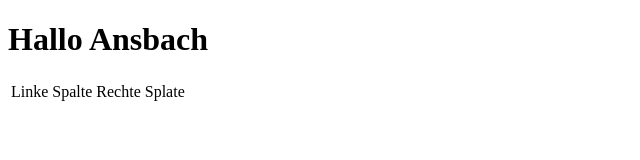
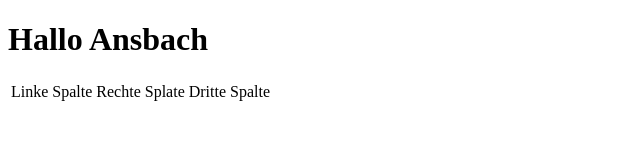
Before and after one commit to EquanimousRL/explain_git, a plain HTML site: page index.html in a window 1280 px wide. Shown: the whole page, without its empty margins (0-640 px from the left). Drawn offline with Linux system fonts and the light colour scheme.

Commit message:
adds column

```diff
--- a/index.html
+++ b/index.html
@@ -9,6 +9,7 @@
             <tr>
                 <td>Linke Spalte</td>
                 <td>Rechte Splate</td>
+                <td>Dritte Spalte</td>
             </tr>
         </table>
     </body>
```
